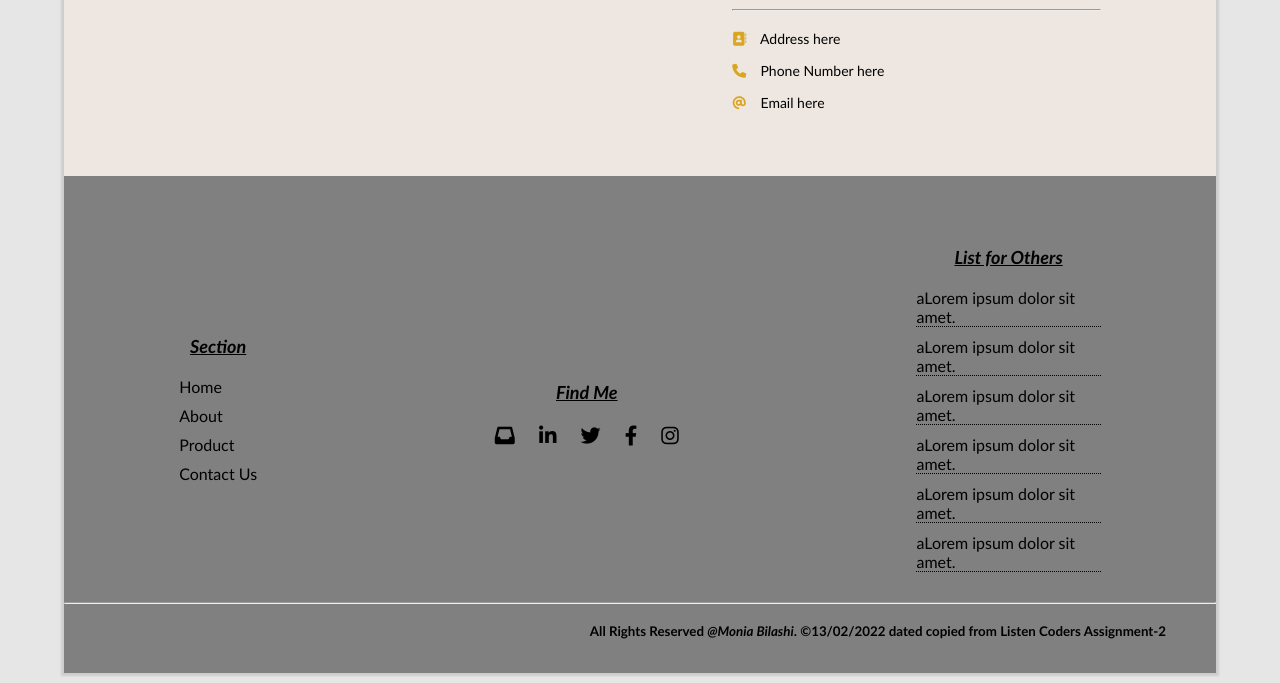
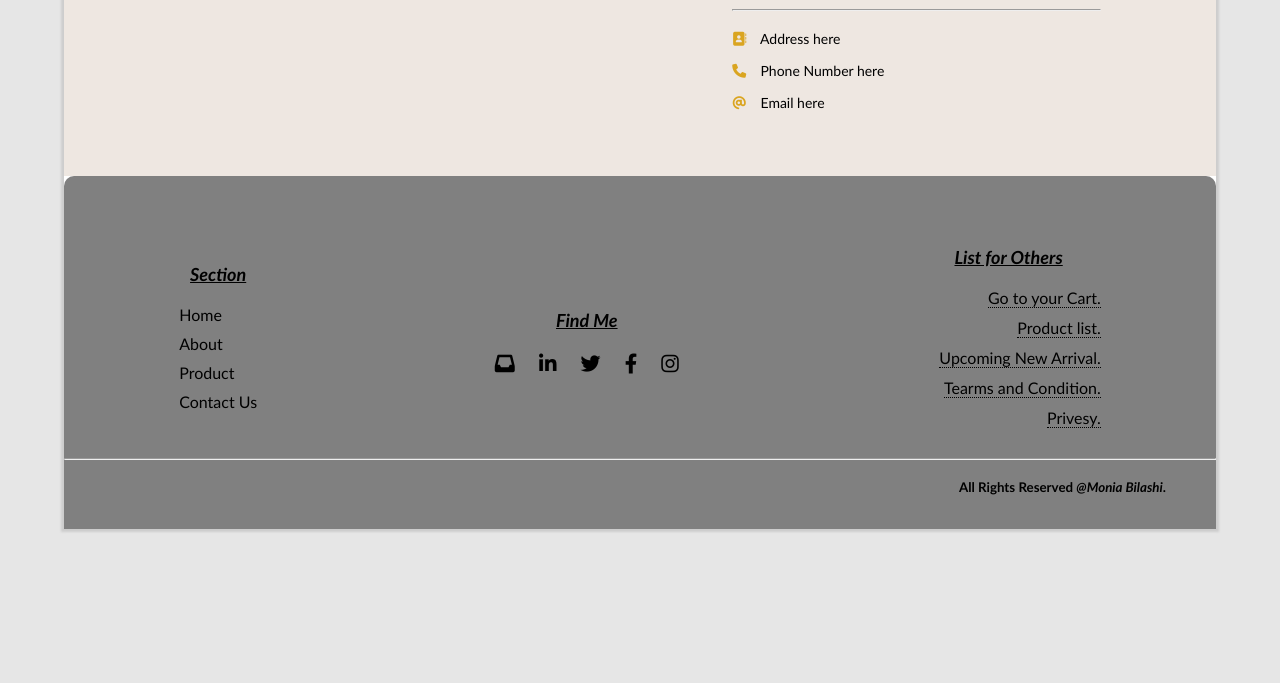
Before and after one commit to Monia-Bilashi/assignment-two-html-css, a plain HTML site: page index.html in a window 1280 px wide. Shown: the part 3229-3912 px from the top of the page. After the commit the page ends 3768 px from the top, so only its background shows below. Drawn offline with Linux system fonts and the light colour scheme.

Commit message:
new footer change

```diff
--- a/index.html
+++ b/index.html
@@ -260,18 +260,17 @@
                     <div class="foot-box-3">
                         <h4>List for Others</h4>
                         <ul>
-                            <li><a href="#">aLorem ipsum dolor sit amet.</a></li>
-                            <li><a href="#">aLorem ipsum dolor sit amet.</a></li>
-                            <li><a href="#">aLorem ipsum dolor sit amet.</a></li>
-                            <li><a href="#">aLorem ipsum dolor sit amet.</a></li>
-                            <li><a href="#">aLorem ipsum dolor sit amet.</a></li>
-                            <li><a href="#">aLorem ipsum dolor sit amet.</a></li>
+                            <li><a href="#">Go to your Cart.</a></li>
+                            <li><a href="#">Product list.</a></li>
+                            <li><a href="#">Upcoming New Arrival.</a></li>
+                            <li><a href="#">Tearms and Condition.</a></li>
+                            <li><a href="#">Privesy.</a></li>
                         </ul>
                     </div>
                 </div>
                 <hr>
                 <br>
-                <Small><Strong>All Rights Reserved <i>@Monia Bilashi</i>. &copy;13/02/2022 dated copied from Listen Coders Assignment-2 </Strong></Small>
+                <Small><Strong>All Rights Reserved <i>@Monia Bilashi</i>.</Strong></Small>
             </div>
         </footer>
     </div>
--- a/main.css
+++ b/main.css
@@ -555,6 +555,7 @@ body {
     width: 100%;
     padding: 50px 0px;
     background-color: gray;
+    border-radius: 10px 10px 0px 0px;
 }
 
 .footer-con-box {
```
